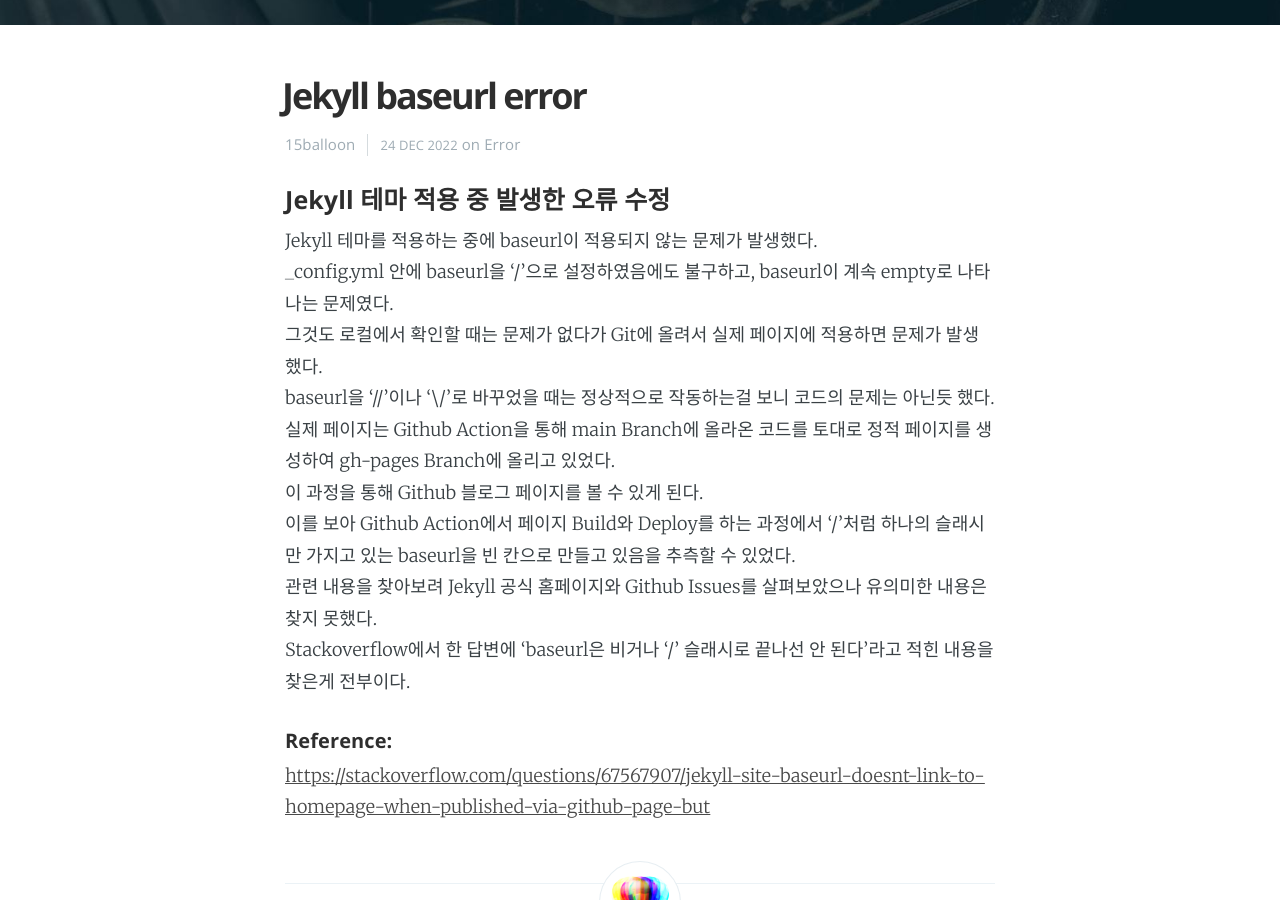
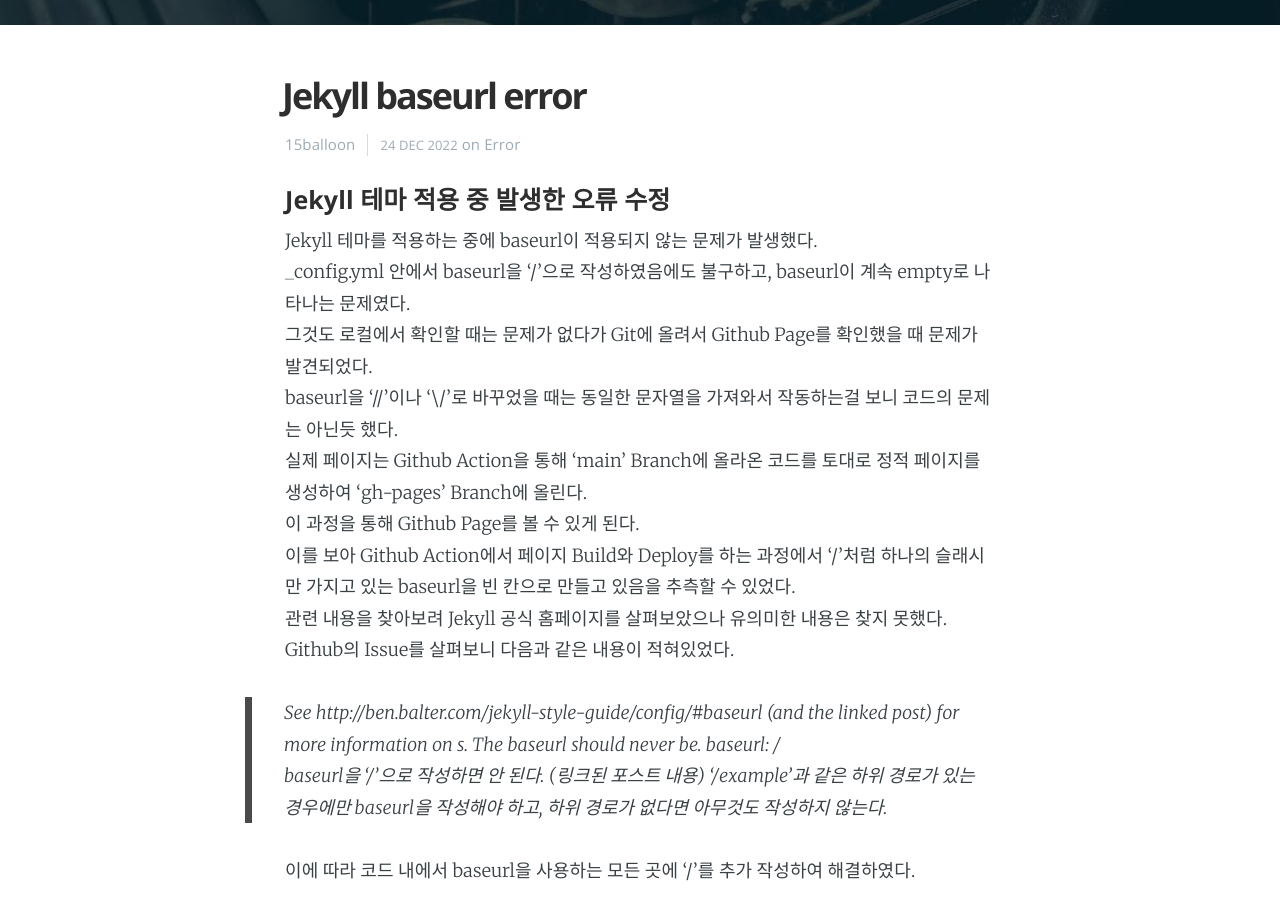
Before and after one commit to 15balloon/15balloon.github.io, a Jekyll site: the page built from _posts/2022-12-25-Jekyll-baseurl-error.markdown, in a window 1280 px wide and 900 px high, scrolled down 560 px. Built offline with Jekyll 4.4.1, drawn with Linux system fonts in a browser that asks for light colours; nearby versions of some CDN libraries; some of the changed text lies outside the part shown.

Commit message:
Add Post

```diff
--- a/_posts/2022-12-25-Jekyll-baseurl-error.markdown
+++ b/_posts/2022-12-25-Jekyll-baseurl-error.markdown
@@ -14,15 +14,20 @@
 #### Jekyll 테마 적용 중 발생한 오류 수정
 
 Jekyll 테마를 적용하는 중에 baseurl이 적용되지 않는 문제가 발생했다.
-\_config.yml 안에 baseurl을 '/'으로 설정하였음에도 불구하고, baseurl이 계속 empty로 나타나는 문제였다.
-그것도 로컬에서 확인할 때는 문제가 없다가 Git에 올려서 실제 페이지에 적용하면 문제가 발생했다.
-baseurl을 '//'이나 '\/'로 바꾸었을 때는 정상적으로 작동하는걸 보니 코드의 문제는 아닌듯 했다.
-실제 페이지는 Github Action을 통해 main Branch에 올라온 코드를 토대로 정적 페이지를 생성하여 gh-pages Branch에 올리고 있었다.
-이 과정을 통해 Github 블로그 페이지를 볼 수 있게 된다.
+\_config.yml 안에서 baseurl을 '/'으로 작성하였음에도 불구하고, baseurl이 계속 empty로 나타나는 문제였다.
+그것도 로컬에서 확인할 때는 문제가 없다가 Git에 올려서 Github Page를 확인했을 때 문제가 발견되었다.
+baseurl을 '//'이나 '\/'로 바꾸었을 때는 동일한 문자열을 가져와서 작동하는걸 보니 코드의 문제는 아닌듯 했다.
+실제 페이지는 Github Action을 통해 'main' Branch에 올라온 코드를 토대로 정적 페이지를 생성하여 'gh-pages' Branch에 올린다.
+이 과정을 통해 Github Page를 볼 수 있게 된다.
 이를 보아 Github Action에서 페이지 Build와 Deploy를 하는 과정에서 '/'처럼 하나의 슬래시만 가지고 있는 baseurl을 빈 칸으로 만들고 있음을 추측할 수 있었다.
-관련 내용을 찾아보려 Jekyll 공식 홈페이지와 Github Issues를 살펴보았으나 유의미한 내용은 찾지 못했다.
-Stackoverflow에서 한 답변에 'baseurl은 비거나 '/' 슬래시로 끝나선 안 된다'라고 적힌 내용을 찾은게 전부이다.
+관련 내용을 찾아보려 Jekyll 공식 홈페이지를 살펴보았으나 유의미한 내용은 찾지 못했다.
+Github의 Issue를 살펴보니 다음과 같은 내용이 적혀있었다.
+
+> See http://ben.balter.com/jekyll-style-guide/config/#baseurl (and the linked post) for more information on s. The baseurl should never be. baseurl: /
+> baseurl을 '/'으로 작성하면 안 된다. (링크된 포스트 내용) '/example'과 같은 하위 경로가 있는 경우에만 baseurl을 작성해야 하고, 하위 경로가 없다면 아무것도 작성하지 않는다.
+
+이에 따라 코드 내에서 baseurl을 사용하는 모든 곳에 '/'를 추가 작성하여 해결하였다.
 
 ##### Reference:
 
-[https://stackoverflow.com/questions/67567907/jekyll-site-baseurl-doesnt-link-to-homepage-when-published-via-github-page-but](https://stackoverflow.com/questions/67567907/jekyll-site-baseurl-doesnt-link-to-homepage-when-published-via-github-page-but)
+[https://github.com/github/pages-gem/issues/350](https://github.com/github/pages-gem/issues/350)
```
